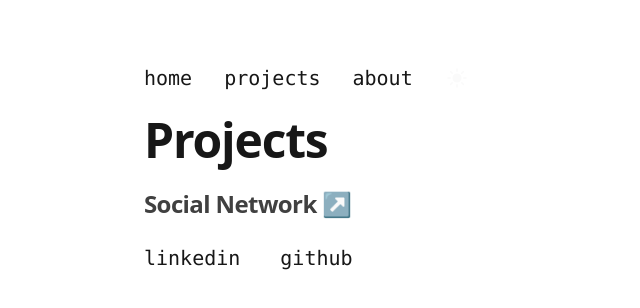
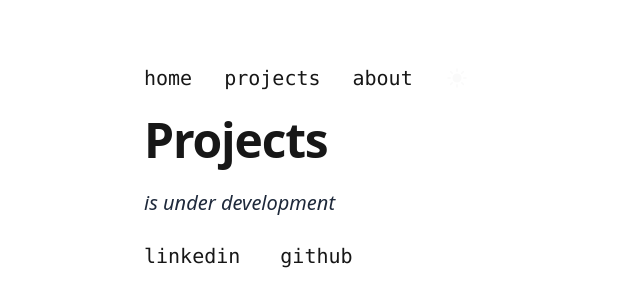
Before and after one commit to gabrielluizsf/gabrielluizsf, a Next.js app: page /projects in a window 1280 px wide. Shown: the top 308 px of the page, without its empty margins (0-640 px from the left). Built offline with nearby package versions, Linux system fonts and the light colour scheme.

Commit message:
Is under development👨🏻‍💻
🏃🏻‍♂️

```diff
--- a/pages/projects.js
+++ b/pages/projects.js
@@ -13,12 +13,16 @@ function ProjectsPage() {
 
             </div>
             <div>
+<p className='text-slate-800 dark:text-neutral-300 md:text-lg lg:text-xl italic py-px'>
+           is under development
+          </p>
+          {/*
             <Link
             href="https://photography-links.vercel.app/"
             target={'_blank'}
             className="text-neutral-700 dark:text-neutral-50 text-0.25xl md:text-1xl lg:text-2xl font-bold tracking-tight"
             >Social Network ↗ </Link>
-
+           */}
 
             </div>
         </>
```
